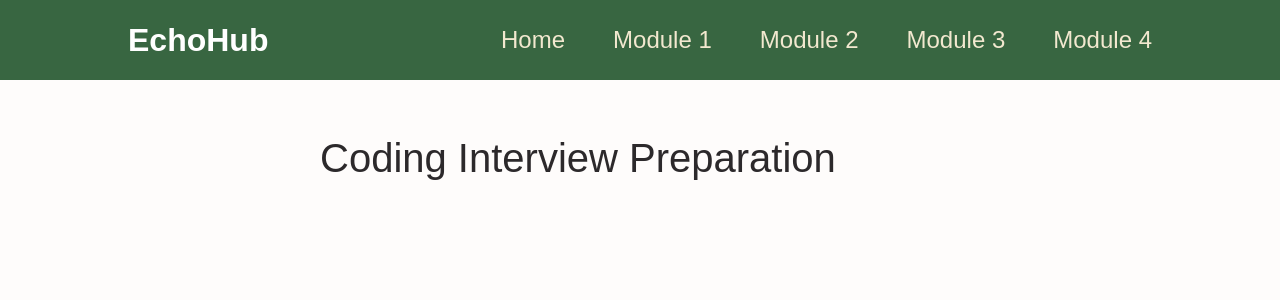
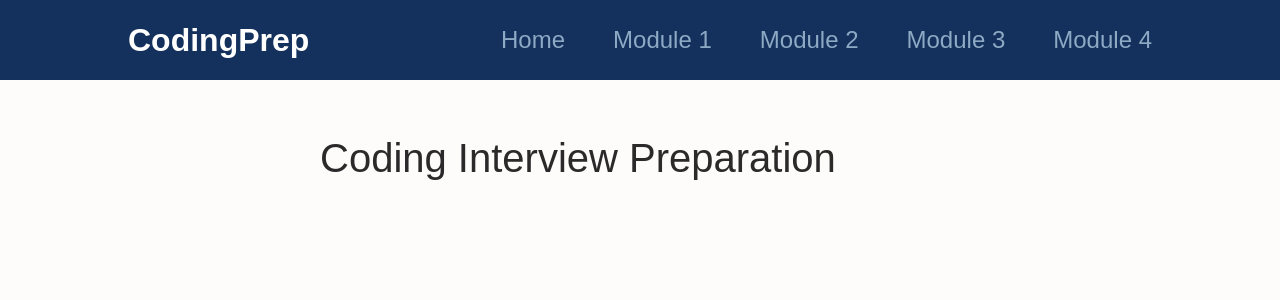
Before and after one commit to Tanushree227/coding_preparation, a React (Create React App) app: page / in a window 1280 px wide. Shown: the top 300 px of the page. Built offline with nearby package versions, Linux system fonts and the light colour scheme.

Commit message:
changed the navigation bar colors

```diff
--- a/src/components/layout/MainNavigation.js
+++ b/src/components/layout/MainNavigation.js
@@ -7,7 +7,7 @@ function MainNavigation()
 
     return(
         <header className={classes.header}>
-            <div className={classes.logo}>EchoHub</div>
+            <div className={classes.logo}>CodingPrep</div>
             <nav>
                 <ul>
                     <li><Link to="/" exact>Home</Link></li>
--- a/src/components/layout/MainNavigation.module.css
+++ b/src/components/layout/MainNavigation.module.css
@@ -4,7 +4,7 @@
     display: flex;
     align-items: center;
     justify-content: space-between;
-    background-color: #386641;
+    background-color: #13315c;
     padding: 0 10%;
   }
 
@@ -29,11 +29,10 @@
   .header a {
     text-decoration: none;
     font-size: 1.5rem;
-    color: #f2e8cf;
+    color: #8da9c4;
   }
 
   .header a:hover,
-  .header a:active,
-  .header a.active {
-    color: white;
+  .header a:focus {
+    color: #eef4ed;
   }
```
